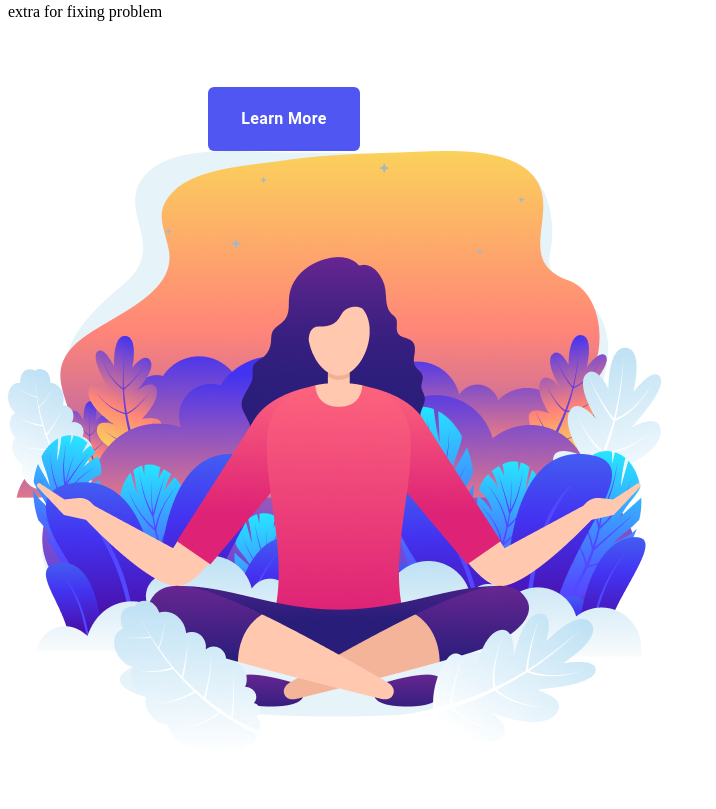
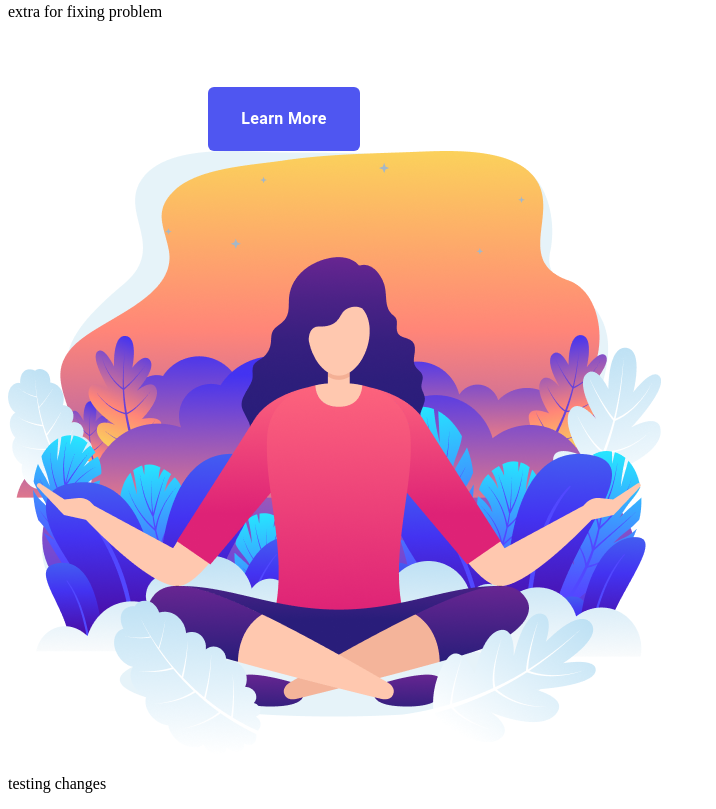
Before and after one commit to Kalle9909/Figma, a plain HTML site: page index.html in a window 1280 px wide. Shown: the part 719-1528 px from the top of the page, without its empty margins (0-716 px from the left). Before the commit the page ends 1486 px from the top, so only its background shows below. Drawn offline with Linux system fonts and the light colour scheme.

Commit message:
test change

```diff
--- a/index.html
+++ b/index.html
@@ -34,6 +34,9 @@
             <img src="images/Frame.png" alt="woman doing yoga">
         </section>
     </main>
+    <footer>
+        <p>testing changes</p>
+    </footer>
 
 </body>
 </html>
```
